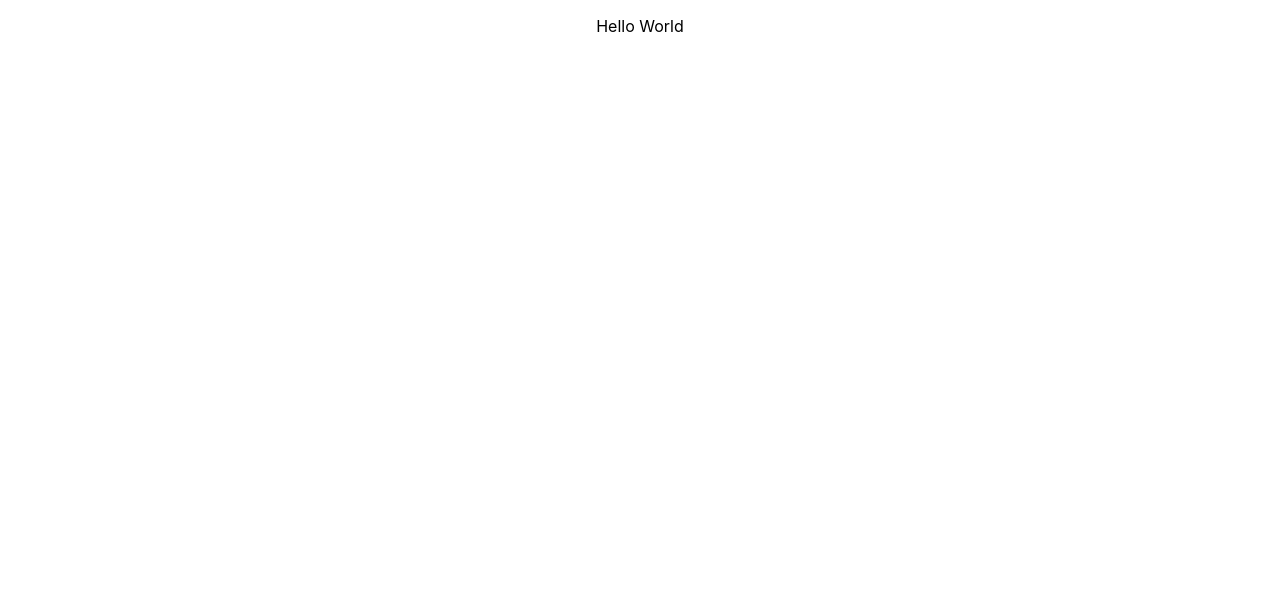
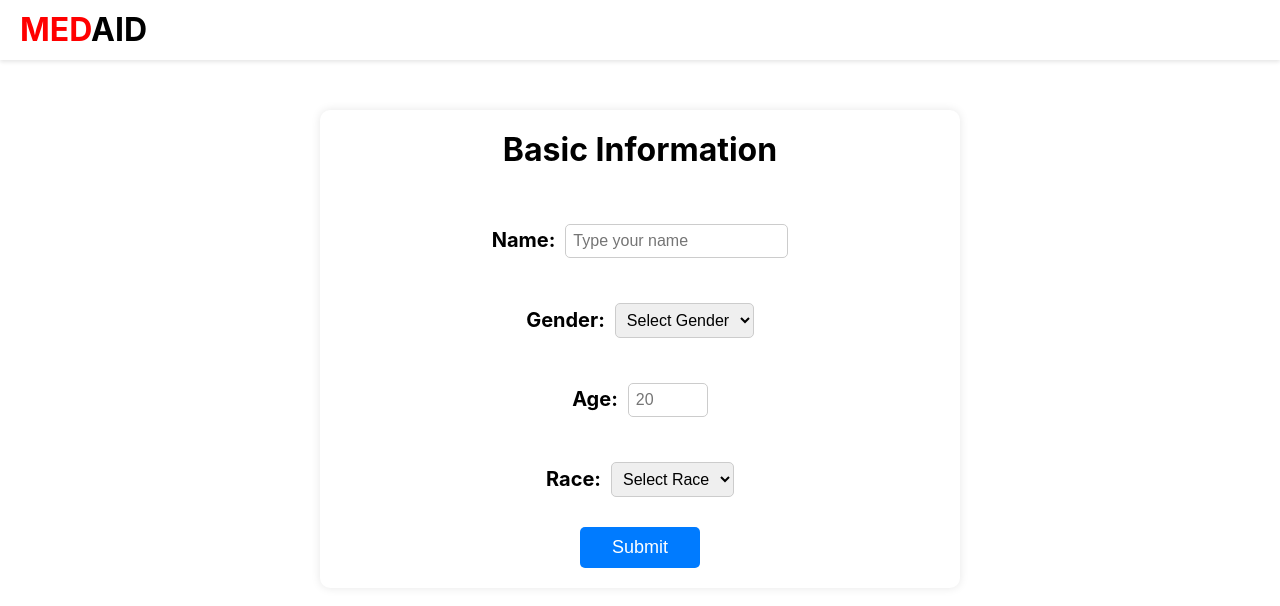
Before and after one commit to AzmayenSabil/Medaid-Assistant-App-Python-React, a React (Create React App) app in the folder client/: page /form in a window 1280 px wide. Shown: the top 606 px of the page. Built offline with nearby package versions, Linux system fonts and the light colour scheme; the HTML template or start-up script is replaced by a standard one.

Commit message:
home and form done

```diff
--- a/client/package.json
+++ b/client/package.json
@@ -8,6 +8,7 @@
     "@testing-library/user-event": "^13.5.0",
     "react": "^18.2.0",
     "react-dom": "^18.2.0",
+    "react-router-dom": "^6.10.0",
     "react-scripts": "5.0.1",
     "web-vitals": "^2.1.4"
   },
--- a/client/src/App.css
+++ b/client/src/App.css
@@ -6,6 +6,7 @@
   height: 40vmin;
   pointer-events: none;
 }
+
 
 @media (prefers-reduced-motion: no-preference) {
   .App-logo {
--- a/client/src/App.js
+++ b/client/src/App.js
@@ -1,9 +1,18 @@
 import './App.css';
+import { BrowserRouter, Route, Routes } from "react-router-dom";
+
+import Home from './components/Home/home';
+import Form from './components/Form/form';
 
 function App() {
   return (
     <div className="App">
-      <p>Hello World</p>
+      <BrowserRouter>
+        <Routes>
+          <Route exact path="/" element={<Home />} />
+          <Route exact path="/form" element={<Form />} />
+        </Routes>
+      </BrowserRouter>
     </div>
   );
 }
--- /dev/null
+++ b/client/src/components/Form/form.css
@@ -0,0 +1,66 @@
+.Form {
+  max-width: 600px;
+  margin: 0 auto;
+  margin-top: 50px;
+  margin-bottom: 20px;
+  padding: 20px;
+  background-color: #fff;
+  border-radius: 10px;
+  box-shadow: 0 0 10px rgba(0, 0, 0, 0.1);
+}
+
+.Form h1 {
+  font-size: 32px;
+  margin-bottom: 40px;
+}
+
+
+form {
+  display: flex;
+  flex-direction: column;
+  align-items: center;
+}
+
+.form-group {
+  margin: 10px;
+  display: flex;
+  flex-direction: row;
+  align-items: center;
+  justify-content: center;
+  text-align: center;
+}
+
+label {
+  font-size: 20px;
+  margin-bottom: 17px;
+  margin-right: 10px;
+  font-weight: bold;
+}
+
+input[type="text"],
+select,
+input[type="number"] {
+  width: 100%;
+  padding: 7px;
+  margin-top: 5px;
+  margin-bottom: 20px;
+  font-size: 16px;
+  border-radius: 5px;
+  border: 1px solid #ccc;
+  box-sizing: border-box;
+}
+
+button[type="submit"] {
+  padding: 10px;
+  font-size: 18px;
+  background-color: #007bff;
+  color: #fff;
+  border: none;
+  border-radius: 5px;
+  cursor: pointer;
+  width: 20%;
+}
+
+button[type="submit"]:hover {
+  background-color: #0069d9;
+}
--- /dev/null
+++ b/client/src/components/Form/form.jsx
@@ -0,0 +1,61 @@
+import React, { useState } from 'react';
+import './form.css';
+
+import Navbar from '../Navbar/navbar.jsx';
+
+function Form() {
+  const [name, setName] = useState('');
+  const [gender, setGender] = useState('');
+  const [age, setAge] = useState('');
+  const [race, setRace] = useState('');
+
+  const handleSubmit = (event) => {
+    event.preventDefault();
+    console.log('Name:', name);
+    console.log('Gender:', gender);
+    console.log('Age:', age);
+    console.log('Race:', race);
+  };
+
+  return (
+    <div>
+        <Navbar />
+        <div className="Form">
+            <h1>Basic Information</h1>
+            <form onSubmit={handleSubmit}>
+                <div className="form-group">
+                    <label htmlFor="name" >Name:</label>
+                    <input type="text" id="name" name="name" placeholder={"Type your name"} value={name} onChange={(event) => setName(event.target.value)} required />
+                </div>
+                <div className="form-group">
+                    <label htmlFor="gender">Gender:</label>
+                    <select id="gender" name="gender" value={gender} onChange={(event) => setGender(event.target.value)} required>
+                        <option value="">Select Gender</option>
+                        <option value="male">Male</option>
+                        <option value="female">Female</option>
+                        <option value="other">Other</option>
+                    </select>
+                </div>
+                <div className="form-group">
+                    <label htmlFor="age">Age:</label>
+                    <input type="number" id="age" name="age" min="0" max="120" placeholder={20} value={age} onChange={(event) => setAge(event.target.value)} required />
+                </div>
+                <div className="form-group">
+                    <label htmlFor="race">Race:</label>
+                    <select id="race" name="race" value={race} onChange={(event) => setRace(event.target.value)} required>
+                        <option value="">Select Race</option>
+                        <option value="asian">Asian</option>
+                        <option value="black">Black</option>
+                        <option value="hispanic">Hispanic</option>
+                        <option value="white">White</option>
+                        <option value="other">Other</option>
+                    </select>
+                </div>
+                <button type="submit">Submit</button>
+            </form>
+        </div>
+    </div>
+  );
+}
+
+export default Form;
--- /dev/null
+++ b/client/src/components/Home/home.css
@@ -0,0 +1,58 @@
+.Home {
+  display: flex;
+  flex-direction: column;
+  align-items: center;
+  justify-content: center;
+  height: 100vh;
+  background-color: #f5f5f5;
+}
+
+h3 {
+  font-size: 2rem;
+  margin-top: 0;
+  margin-bottom: 10px;
+  font-weight: bold;
+  text-transform: uppercase;
+}
+
+
+h1 {
+  font-size: 3rem;
+  margin-top: 0;
+  margin-bottom: 20px;
+}
+
+p {
+  font-size: 1.5rem;
+  margin-bottom: 50px;
+}
+
+.button {
+  padding: 10px 20px;
+  font-size: 1.2rem;
+  background-color: #009688;
+  color: #fff;
+  border: none;
+  border-radius: 5px;
+  cursor: pointer;
+  transition: background-color 0.3s ease-in-out;
+  text-decoration: none;
+}
+
+button:hover {
+  background-color: #00796b;
+}
+
+/*----*/
+.card {
+  width: 1000px;
+  height: 70vh;
+  margin: 50px auto;
+  border-radius: 10px;
+  box-shadow: 2px 2px 2px 4px rgba(0, 0, 0, 0.1);
+  background-color: #fff;
+  display: flex;
+  flex-direction: column;
+  justify-content: center;
+  align-items: center;
+}
--- /dev/null
+++ b/client/src/components/Home/home.jsx
@@ -0,0 +1,25 @@
+import React from 'react';
+import { NavLink } from 'react-router-dom'
+
+import './home.css';
+import Navbar from '../Navbar/navbar.jsx';
+
+function Home() {
+
+  return (
+    <div>
+        <Navbar />
+        <div className="Home card">
+            <h1 className='greeting'>Welcome to <span>Med</span>Aid</h1>
+            <p className='about'>We provide doctor's assistant tool to take your history <br></br>
+            Please answer a few questions to generate your complete history<br></br>
+            This will take just 10 minutes of your time</p>
+            <div>
+              <NavLink to="/form" className="button">Continue</NavLink>
+            </div>
+        </div>
+    </div>
+  );
+}
+
+export default Home;
--- /dev/null
+++ b/client/src/components/Navbar/navbar.css
@@ -0,0 +1,26 @@
+/* Top Bar */
+.top-bar {
+  display: flex;
+  align-items: center;
+  justify-content: space-between;
+  background-color: #fff;
+  height: 60px;
+  padding: 0 20px;
+  box-shadow: 0px 2px 4px rgba(0, 0, 0, 0.1);
+}
+
+.logo h3{
+  color: black;
+}
+
+.logo .link{
+  position: absolute;
+  top: 10px;
+  left: 20px;
+  font-size: 2rem;
+  text-decoration: none;
+}
+
+span{
+    color: red;
+}
--- /dev/null
+++ b/client/src/components/Navbar/navbar.jsx
@@ -0,0 +1,15 @@
+import React from 'react';
+import { NavLink } from 'react-router-dom'
+import './navbar.css';
+
+function Navbar() {
+  return (
+    <div className="top-bar">
+      <div className='logo'>
+        <NavLink to="/" className="link"><h3><span>MED</span>AID</h3></NavLink>
+      </div>
+    </div>
+  );
+}
+
+export default Navbar;
```
Also changed, not shown: 1 other file (tests, documents, lock files or other folders).
